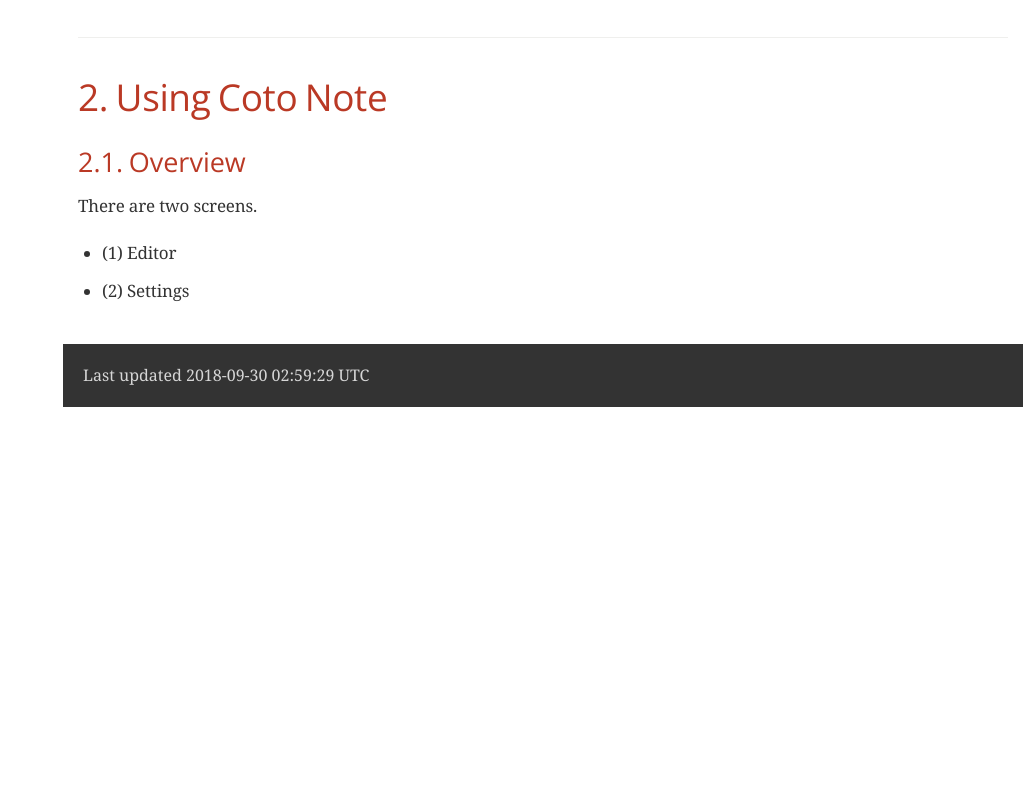
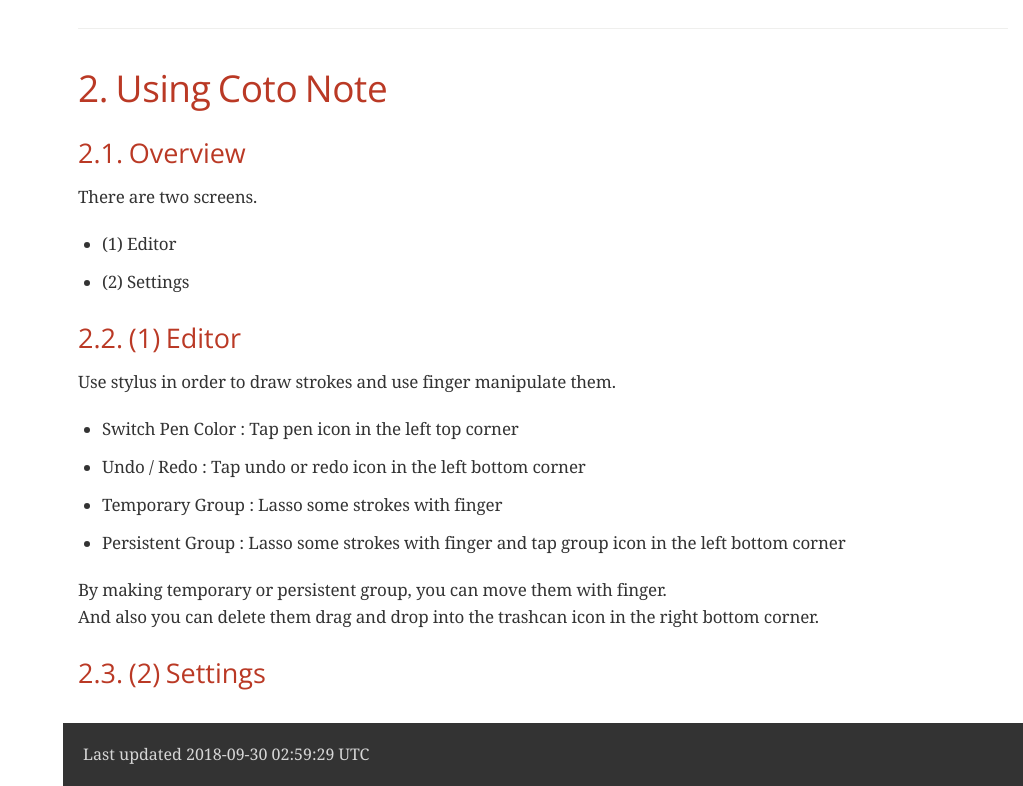
Before and after one commit to mindboard/coto-note-user-guide, a plain HTML site: page index.html in a window 1280 px wide. Shown: the part 1741-2527 px from the top of the page, without its empty margins (257-1280 px from the left). Before the commit the page ends 2148 px from the top, so only its background shows below. Drawn offline with nearby package versions, Linux system fonts and the light colour scheme; a web font is replaced by a local one.

Commit message:
Add some description.

```diff
--- a/index.html
+++ b/index.html
@@ -547,6 +547,8 @@
 <li><a href="#_using_coto_note">2. Using Coto Note</a>
 <ul class="sectlevel2">
 <li><a href="#_overview_2">2.1. Overview</a></li>
+<li><a href="#_1_editor">2.2. (1) Editor</a></li>
+<li><a href="#_2_settings">2.3. (2) Settings</a></li>
 </ul>
 </li>
 </ul>
@@ -613,12 +615,12 @@
 <div class="ulist">
 <ul>
 <li>
-<p>Android 4.4 Kitkat or newer.</p>
+<p>Android 4.4 Kitkat or newer</p>
+</li>
+<li>
+<p>Digitizer stylus such as S Pen supported Android tablet</p>
 </li>
 </ul>
-</div>
-<div class="paragraph">
-<p>This app is designed for S Pen supported Android tablets.</p>
 </div>
 </div>
 <div class="sect2">
@@ -659,6 +661,36 @@
 </ul>
 </div>
 </div>
+<div class="sect2">
+<h3 id="_1_editor"><a class="anchor" href="#_1_editor"></a>2.2. (1) Editor</h3>
+<div class="paragraph">
+<p>Use stylus in order to draw strokes and use finger manipulate them.</p>
+</div>
+<div class="ulist">
+<ul>
+<li>
+<p>Switch Pen Color : Tap pen icon in the left top corner</p>
+</li>
+<li>
+<p>Undo / Redo : Tap undo or redo icon in the left bottom corner</p>
+</li>
+<li>
+<p>Temporary Group : Lasso some strokes with finger</p>
+</li>
+<li>
+<p>Persistent Group : Lasso some strokes with finger and tap group icon in the left bottom corner</p>
+</li>
+</ul>
+</div>
+<div class="paragraph">
+<p>By making temporary or persistent group, you can move them with finger. <br>
+And also you can delete them drag and drop into the trashcan icon in the right bottom corner.</p>
+</div>
+</div>
+<div class="sect2">
+<h3 id="_2_settings"><a class="anchor" href="#_2_settings"></a>2.3. (2) Settings</h3>
+
+</div>
 </div>
 </div>
 </div>
```
Also changed, not shown: 2 other files.
